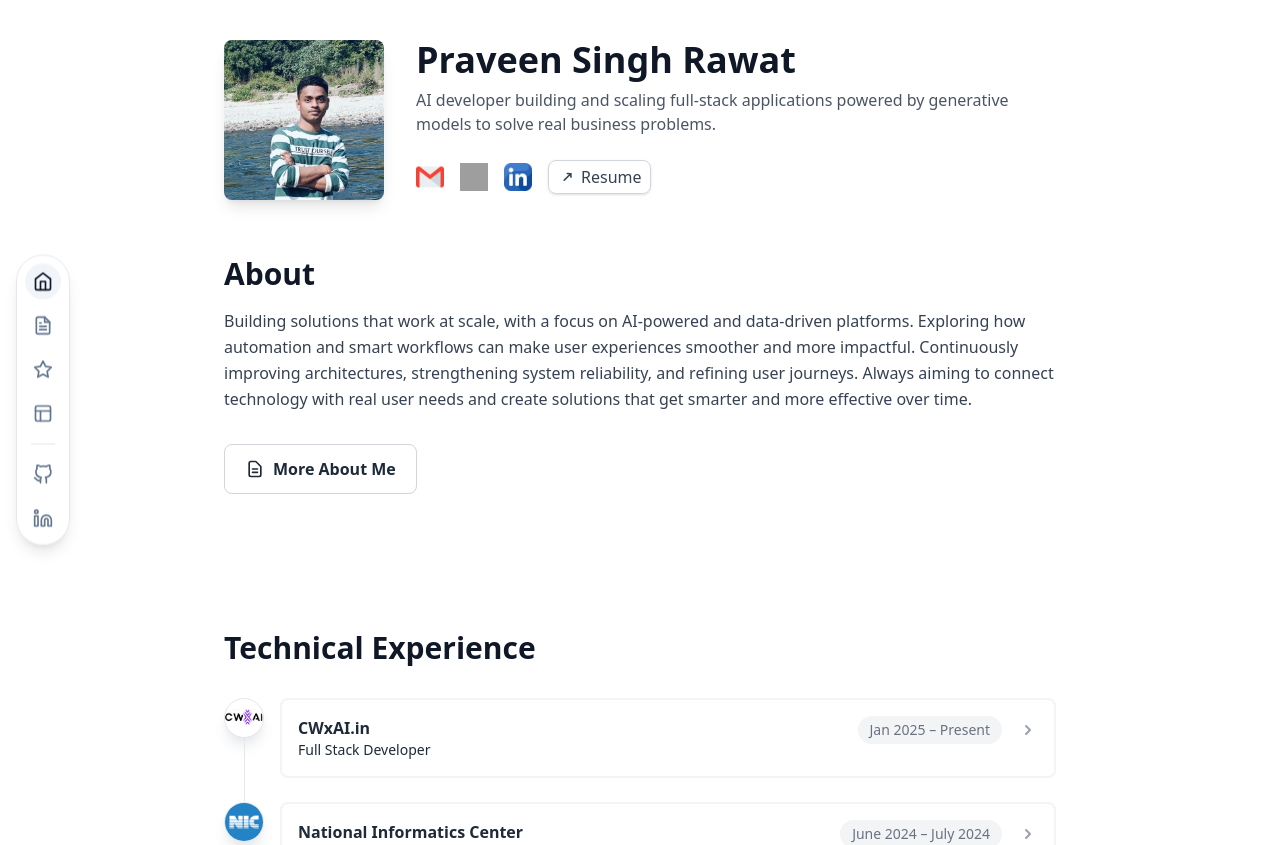
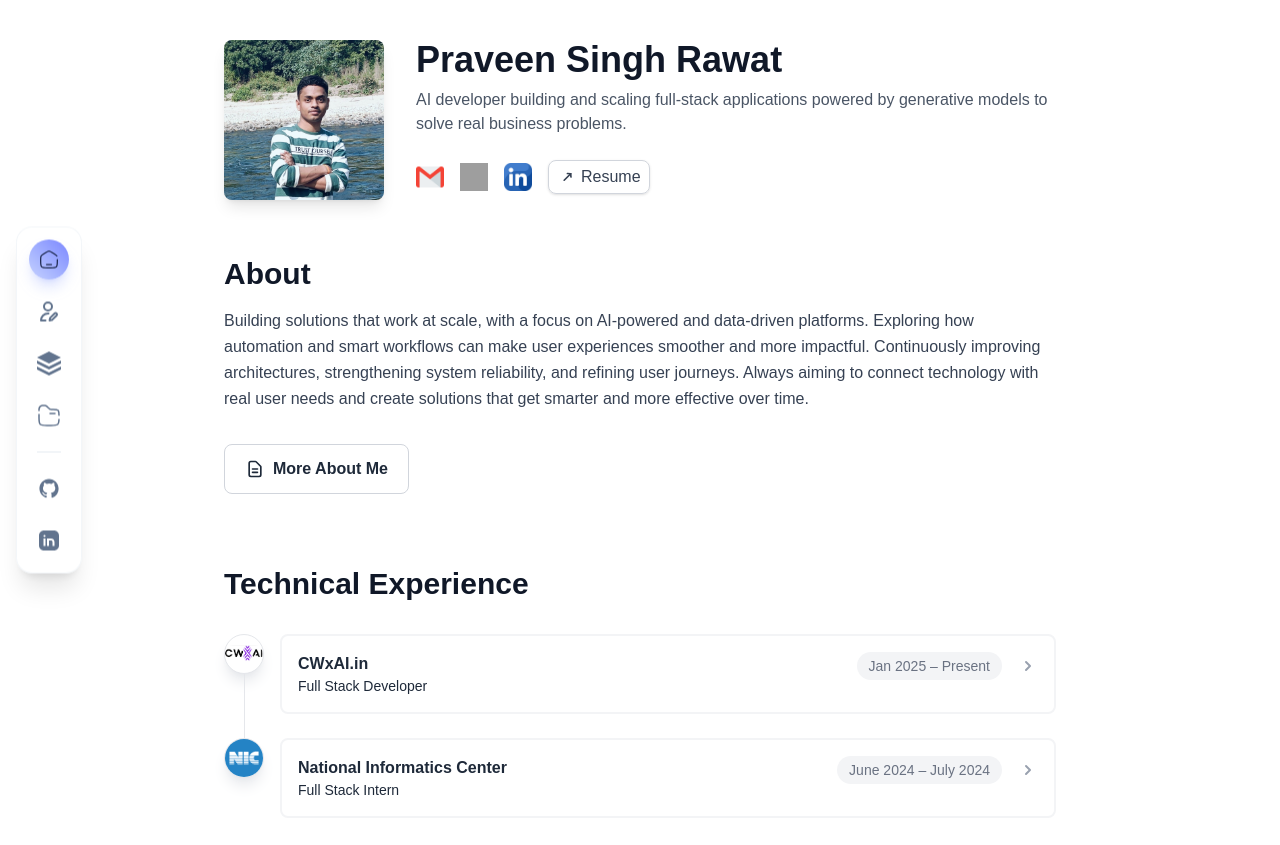
Before and after one commit to psrwt/portfolio, a Next.js app: page / in a window 1280 px wide. Shown: the top 845 px of the page. Built offline with nearby package versions, Linux system fonts and the light colour scheme; grey boxes are pictures that could not be loaded.

Commit message:
everything good

```diff
--- a/package.json
+++ b/package.json
@@ -9,6 +9,7 @@
     "lint": "next lint"
   },
   "dependencies": {
+    "@next/font": "^14.2.15",
     "framer-motion": "^12.23.12",
     "next": "15.4.6",
     "react": "19.1.0",
--- a/src/app/page.tsx
+++ b/src/app/page.tsx
@@ -1,5 +1,4 @@
 "use client";
-// Import the necessary React hooks
 import { useState, useEffect, useRef } from "react";
 import { FloatingNav } from "@/components/FloatingNav";
 import Hero from "@/components/Hero";
@@ -9,10 +8,8 @@ import TechStack from "@/components/TechStack";
 import { motion } from "framer-motion";
 
 export default function Home() {
-  // State to track the currently active section
-  const [activeSection, setActiveSection] = useState('home');
+  const [activeSection, setActiveSection] = useState("home");
 
-  // Create refs to attach to each section element
   const sectionRefs = {
     home: useRef<HTMLElement>(null),
     experience: useRef<HTMLElement>(null),
@@ -20,65 +17,118 @@ export default function Home() {
     projects: useRef<HTMLElement>(null),
   };
 
-  // This effect sets up the Intersection Observer to watch the sections
   useEffect(() => {
     const observer = new IntersectionObserver(
       (entries) => {
         entries.forEach((entry) => {
           if (entry.isIntersecting) {
-            setActiveSection(entry.target.id);
+            const id = entry.target.id;
+            setActiveSection(id);
           }
         });
       },
-      // --- THE FIX IS HERE ---
       {
-        // OLD: threshold: 0.5
-        // A lower threshold makes the update trigger as soon as a section
-        // comes into view, fixing the lag.
-        threshold: 0.2,
+        root: null,
+        rootMargin: "-50% 0px -50% 0px",
+        threshold: 0,
       }
     );
 
     Object.values(sectionRefs).forEach((ref) => {
-      if (ref.current) {
-        observer.observe(ref.current);
-      }
+      if (ref.current) observer.observe(ref.current);
     });
+
+    const initial = Object.entries(sectionRefs).find(
+      ([, ref]) =>
+        ref.current &&
+        ref.current.getBoundingClientRect().top <= window.innerHeight / 2
+    );
+    if (initial) setActiveSection(initial[0]);
 
     return () => {
       Object.values(sectionRefs).forEach((ref) => {
-        if (ref.current) {
-          observer.unobserve(ref.current);
-        }
+        if (ref.current) observer.unobserve(ref.current);
       });
+      observer.disconnect();
     };
-  }, []); // Empty array ensures this runs only once
+  }, []);
+
+  const handleNavSelect = (id: string) => {
+    setActiveSection(id);
+    const el = document.getElementById(id);
+    if (el) {
+      el.scrollIntoView({ behavior: "smooth", block: "center" });
+    }
+  };
+
+  // Container: stagger children
+  const containerVariants = {
+    hidden: {},
+    show: {
+      transition: {
+        staggerChildren: 0.3,
+      },
+    },
+  };
+
+  // Section: upward + fade + blur
+  const sectionVariants = {
+    hidden: { opacity: 0, y: 40, filter: "blur(8px)" },
+    show: {
+      opacity: 1,
+      y: 0,
+      filter: "blur(0px)",
+      transition: {
+        duration: 0.8,
+        ease: "easeOut" as const, // TS-safe easing
+      },
+    },
+  };
 
   return (
     <main className="min-h-screen bg-white flex justify-center">
-      <div className="hidden sm:block">
-        {/* Pass the activeSection state down as the activeId prop */}
-        <FloatingNav activeId={activeSection} />
-      </div>
+      <FloatingNav activeId={activeSection} onSelect={handleNavSelect} />
 
+      {/* Page-wide fade-in */}
       <motion.div
-        initial={{ opacity: 0, y: 50, filter: "blur(5px)" }}
-        animate={{ opacity: 1, y: 0, filter: "blur(0px)" }}
-        transition={{ duration: 1, ease: "easeOut" }}
+        initial={{ opacity: 0 }}
+        animate={{ opacity: 1 }}
+        transition={{ duration: 1.2 }}
       >
-        {/* Attach the refs to the corresponding sections */}
-        <section id="home" ref={sectionRefs.home}>
-          <Hero />
-        </section>
-        <section id="experience" ref={sectionRefs.experience}>
-          <TechnicalExperience />
-        </section>
-        <section id="skills" ref={sectionRefs.skills}>
-          <TechStack />
-        </section>
-        <section id="projects" ref={sectionRefs.projects}>
-          <Projects />
-        </section>
+        {/* Section stack animation */}
+        <motion.div variants={containerVariants} initial="hidden" animate="show">
+          <motion.section
+            id="home"
+            ref={sectionRefs.home}
+            variants={sectionVariants}
+          >
+            <Hero />
+          </motion.section>
+
+          <motion.section
+            id="experience"
+            ref={sectionRefs.experience}
+            variants={sectionVariants}
+          >
+            <TechnicalExperience />
+          </motion.section>
+
+          <motion.section
+            id="skills"
+            ref={sectionRefs.skills}
+            variants={sectionVariants}
+          >
+            <TechStack />
+          </motion.section>
+
+          <motion.section
+            id="projects"
+            ref={sectionRefs.projects}
+            variants={sectionVariants}
+          >
+            <Projects />
+          </motion.section>
+        </motion.div>
       </motion.div>
     </main>
   );
--- a/src/components/FloatingNav.tsx
+++ b/src/components/FloatingNav.tsx
@@ -1,124 +1,274 @@
-'use client';
+"use client";
 
-import React, { useState, useRef } from 'react'; // Import useRef
-import { motion, AnimatePresence } from 'framer-motion';
-import Link from 'next/link';
-import type { ReactElement } from 'react';
+import React, { useState, useRef, ReactElement } from "react";
+import { motion, AnimatePresence } from "framer-motion";
 
-// --- Icon Components (Declared First) ---
+
 const HomeIcon = () => (
-  <svg width="20" height="20" viewBox="0 0 24 24" fill="none" stroke="currentColor" strokeWidth="2" strokeLinecap="round" strokeLinejoin="round"><path d="m3 9 9-7 9 7v11a2 2 0 0 1-2 2H5a2 2 0 0 1-2-2z"></path><polyline points="9 22 9 12 15 12 15 22"></polyline></svg>
-);
-const ExperienceIcon = () => (
-  <svg width="20" height="20" viewBox="0 0 24 24" fill="none" stroke="currentColor" strokeWidth="2" strokeLinecap="round" strokeLinejoin="round"><path d="M14 2H6a2 2 0 0 0-2 2v16a2 2 0 0 0 2 2h12a2 2 0 0 0 2-2V8z"></path><polyline points="14 2 14 8 20 8"></polyline><line x1="16" y1="13" x2="8" y2="13"></line><line x1="16" y1="17" x2="8" y2="17"></line><polyline points="10 9 9 9 8 9"></polyline></svg>
-);
-const SkillsIcon = () => (
-  <svg width="20" height="20" viewBox="0 0 24 24" fill="none" stroke="currentColor" strokeWidth="2" strokeLinecap="round" strokeLinejoin="round"><polygon points="12 2 15.09 8.26 22 9.27 17 14.14 18.18 21.02 12 17.77 5.82 21.02 7 14.14 2 9.27 8.91 8.26 12 2"></polygon></svg>
-);
-const ProjectsIcon = () => (
-    <svg width="20" height="20" viewBox="0 0 24 24" fill="none" stroke="currentColor" strokeWidth="2" strokeLinecap="round" strokeLinejoin="round"><rect x="3" y="3" width="18" height="18" rx="2" ry="2"></rect><line x1="3" y1="9" x2="21" y2="9"></line><line x1="9" y1="21" x2="9" y2="9"></line></svg>
-);
-const GitHubIcon = () => (
-  <svg width="20" height="20" viewBox="0 0 24 24" fill="none" stroke="currentColor" strokeWidth="2" strokeLinecap="round" strokeLinejoin="round"><path d="M9 19c-5 1.5-5-2.5-7-3m14 6v-3.87a3.37 3.37 0 0 0-.94-2.61c3.14-.35 6.44-1.54 6.44-7A5.44 5.44 0 0 0 20 4.77 5.07 5.07 0 0 0 19.91 1S18.73.65 16 2.48a13.38 13.38 0 0 0-7 0C6.27.65 5.09 1 5.09 1A5.07 5.07 0 0 0 5 4.77a5.44 5.44 0 0 0-1.5 3.78c0 5.42 3.3 6.61 6.44 7A3.37 3.37 0 0 0 9 18.13V22"></path></svg>
-);
-const LinkedInIcon = () => (
-  <svg width="20" height="20" viewBox="0 0 24 24" fill="none" stroke="currentColor" strokeWidth="2" strokeLinecap="round" strokeLinejoin="round"><path d="M16 8a6 6 0 0 1 6 6v7h-4v-7a2 2 0 0 0-2-2 2 2 0 0 0-2 2v7h-4v-7a6 6 0 0 1 6-6z"></path><rect x="2" y="9" width="4" height="12"></rect><circle cx="4" cy="4" r="2"></circle></svg>
+  <svg width="20" height="20" viewBox="0 0 24 24" fill="none"
+    xmlns="http://www.w3.org/2000/svg">
+    <path
+      d="M22 12.2039V13.725C22 17.6258 22 19.5763 20.8284 20.7881C19.6569 22 17.7712 22 14 22H10C6.22876 22 4.34315 22 3.17157 20.7881C2 19.5763 2 17.6258 2 13.725V12.2039C2 9.91549 2 8.77128 2.5192 7.82274C3.0384 6.87421 3.98695 6.28551 5.88403 5.10813L7.88403 3.86687C9.88939 2.62229 10.8921 2 12 2C13.1079 2 14.1106 2.62229 16.116 3.86687L18.116 5.10812C20.0131 6.28551 20.9616 6.87421 21.4808 7.82274"
+      stroke="#1C274C"
+      strokeWidth="1.5"
+      strokeLinecap="round"
+    />
+    <path d="M15 18H9" stroke="#1C274C" strokeWidth="1.5" strokeLinecap="round" />
+  </svg>
 );
 
-// --- Type Definitions ---
+const ExperienceIcon = ({ width = "24", height = "24" }) => (
+  <svg
+    viewBox="0 0 24 24"
+    fill="none"
+    xmlns="http://www.w3.org/2000/svg"
+    width={width}
+    height={height}
+  >
+    <path
+      d="M8.5 21H4C4 17.134 7.13401 14 11 14C11.1681 14 11.3348 14.0059 11.5 14.0176M15 7C15 9.20914 13.2091 11 11 11C8.79086 11 7 9.20914 7 7C7 4.79086 8.79086 3 11 3C13.2091 3 15 4.79086 15 7ZM12.5898 21L14.6148 20.595C14.7914 20.5597 14.8797 20.542 14.962 20.5097C15.0351 20.4811 15.1045 20.4439 15.1689 20.399C15.2414 20.3484 15.3051 20.2848 15.4324 20.1574L19.5898 16C20.1421 15.4477 20.1421 14.5523 19.5898 14C19.0376 13.4477 18.1421 13.4477 17.5898 14L13.4324 18.1574C13.3051 18.2848 13.2414 18.3484 13.1908 18.421C13.1459 18.4853 13.1088 18.5548 13.0801 18.6279C13.0478 18.7102 13.0302 18.7985 12.9948 18.975L12.5898 21Z"
+      stroke="currentColor"
+      strokeWidth="2"
+      strokeLinecap="round"
+      strokeLinejoin="round"
+    />
+  </svg>
+);
+
+const StackIcon = ({ width = "24", height = "24" }) => (
+  <svg
+    xmlns="http://www.w3.org/2000/svg"
+    width={width}
+    height={height}
+    viewBox="0 0 16 16"
+    fill="currentColor"
+  >
+    <path
+      d="M0 10l8 4 8-4v2l-8 4-8-4v-2zm0-4l8 4 8-4v2l-8 4-8-4V6zm8-6l8 4-8 4-8-4 8-4z"
+      fillRule="evenodd"
+    />
+  </svg>
+);
+
+const ProjectsIcon = ({ width = "24", height = "24" }) => (
+  <svg
+    width={width}
+    height={height}
+    viewBox="0 0 24 24"
+    fill="none"
+    xmlns="http://www.w3.org/2000/svg"
+  >
+    <path
+      d="M18 10L13 10"
+      stroke="currentColor"
+      strokeWidth="1.5"
+      strokeLinecap="round"
+    />
+    <path
+      d="M22 11.7979C22 9.16554 22 7.84935 21.2305 6.99383C21.1598 6.91514 21.0849 6.84024 21.0062 6.76946C20.1506 6 18.8345 6 16.2021 6H15.8284C14.6747 6 14.0979 6 13.5604 5.84678C13.2651 5.7626 12.9804 5.64471 12.7121 5.49543C12.2237 5.22367 11.8158 4.81578 11 4L10.4497 3.44975C10.1763 3.17633 10.0396 3.03961 9.89594 2.92051C9.27652 2.40704 8.51665 2.09229 7.71557 2.01738C7.52976 2 7.33642 2 6.94975 2C6.06722 2 5.62595 2 5.25839 2.06935C3.64031 2.37464 2.37464 3.64031 2.06935 5.25839C2 5.62595 2 6.06722 2 6.94975M21.9913 16C21.9554 18.4796 21.7715 19.8853 20.8284 20.8284C19.6569 22 17.7712 22 14 22H10C6.22876 22 4.34315 22 3.17157 20.8284C2 19.6569 2 17.7712 2 14V11"
+      stroke="currentColor"
+      strokeWidth="1.5"
+      strokeLinecap="round"
+    />
+  </svg>
+);
+
+const GitHubIcon = () => (
+  <svg
+    viewBox="0 0 24 24"
+    xmlns="http://www.w3.org/2000/svg"
+    width="20"
+    height="20"
+    fill="currentColor"
+  >
+    <path d="M12 .5C5.65.5.5 5.65.5 12c0 5.1 3.29 9.42 7.86 10.96.58.1.8-.25.8-.56v-2c-3.2.7-3.87-1.37-3.87-1.37-.53-1.34-1.3-1.7-1.3-1.7-1.06-.73.08-.72.08-.72 1.18.08 1.8 1.22 1.8 1.22 1.04 1.78 2.73 1.26 3.4.96.1-.76.41-1.27.75-1.56-2.56-.3-5.26-1.28-5.26-5.7 0-1.26.45-2.3 1.2-3.11-.12-.3-.52-1.52.11-3.17 0 0 .97-.31 3.18 1.2a11.1 11.1 0 0 1 5.8 0c2.2-1.5 3.17-1.2 3.17-1.2.63 1.65.23 2.87.12 3.17.75.81 1.2 1.85 1.2 3.1 0 4.44-2.7 5.4-5.28 5.7.42.36.8 1.06.8 2.15v3.18c0 .31.22.67.8.56A10.98 10.98 0 0 0 23.5 12c0-6.35-5.15-11.5-11.5-11.5Z" />
+  </svg>
+);
+
+const LinkedInIcon = ({ height = "24", width = "24" }) => (
+  <svg
+    xmlns="http://www.w3.org/2000/svg"
+    fill="currentColor"
+    viewBox="0 0 48 48"
+    height={height}
+    width={width}
+  >
+    <path fill="none" d="M0 0h48v48H0z" />
+    <path d="M34 4H14C8.5 4 4 8.5 4 14v20c0 5.5 4.5 10 10 10h20c5.5 0 10-4.5 10-10V14c0-5.5-4.5-10-10-10zM17 35h-4V20h4v15zm-2-18c-1.1 0-2-.9-2-2s.9-2 2-2 2 .9 2 2c0 1.1-.9 2-2 2zm20 18h-4v-7.5c0-2.5-1-3.6-3-3.6L24 24v11h-4V20l8-.2c3.4 0 7 2 7 7.6V35z" />
+  </svg>
+);
+
+// ---------------- TYPES & DATA ----------------
 type NavItem = {
   id: string;
   name: string;
   href: string;
   icon: ReactElement;
   external?: boolean;
-  type?: never;
 };
-type NavDivider = {
-  type: 'divider';
-  id?: never;
-  name?: never;
+type NavDivider = { type: "divider" };
+
+const navItems: (NavItem | NavDivider)[] = [
+  { id: "home", name: "Home", href: "#home", icon: <HomeIcon /> },
+  { id: "experience", name: "Experience", href: "#experience", icon: <ExperienceIcon /> },
+  { id: "skills", name: "Skills", href: "#skills", icon: <StackIcon /> },
+  { id: "projects", name: "Projects", href: "#projects", icon: <ProjectsIcon /> },
+  { type: "divider" },
+  { id: "github", name: "GitHub", href: "https://github.com/PraveenSRawatGithub", icon: <GitHubIcon />, external: true },
+  { id: "linkedin", name: "LinkedIn", href: "https://linkedin.com/in/praveensinghrawat", icon: <LinkedInIcon />, external: true },
+];
+
+const isNavItem = (i: NavItem | NavDivider): i is NavItem => "id" in i;
+const isDivider = (i: NavItem | NavDivider): i is NavDivider => "type" in i;
+
+// Make this return typed predicate so `item` below is NavItem | undefined
+const getItemNameById = (id: string | undefined) => {
+  if (!id) return "";
+  const item = navItems.find((i): i is NavItem => isNavItem(i) && i.id === id);
+  return item?.name ?? "";
 };
 
-// --- Navigation Data ---
-const navItems: (NavItem | NavDivider)[] = [
-  { id: 'home', name: 'Home', href: '#home', icon: <HomeIcon /> },
-  { id: 'experience', name: 'Experience', href: '#experience', icon: <ExperienceIcon /> },
-  { id: 'skills', name: 'Skills', href: '#skills', icon: <SkillsIcon /> },
-  { id: 'projects', name: 'Projects', href: '#projects', icon: <ProjectsIcon /> },
-  { type: 'divider' },
-  { id: 'github', name: 'GitHub', href: 'https://github.com/PraveenSRawatGithub', icon: <GitHubIcon />, external: true },
-  // CORRECTED: The name is now 'LinkedIn'
-  { id: 'linkedin', name: 'LinkedIn', href: 'https://linkedin.com/in/praveensinghrawat', icon: <LinkedInIcon />, external: true },
-];
-
-// --- Main Component ---
-export function FloatingNav({ activeId }: { activeId: string }) {
-  // Store the top position in state along with the ID
-  const [hoveredItem, setHoveredItem] = useState<{ id: string; top: number } | null>(null);
-  const navRef = useRef<HTMLDivElement>(null); // Ref for the main nav container
+// ---------------- COMPONENT ----------------
+export function FloatingNav({
+  activeId,
+  onSelect,
+}: {
+  activeId: string;
+  onSelect: (id: string) => void;
+}) {
+  const [hoveredItem, setHoveredItem] = useState<{ id: string; top?: number; isMobile?: boolean } | null>(null);
+  const [isDrawerOpen, setIsDrawerOpen] = useState(false);
+  const navRef = useRef<HTMLDivElement>(null);
 
   return (
-    <nav
-      className="fixed top-1/2 left-4 -translate-y-1/2 z-50"
+    <>
+      <motion.nav
+        initial={{ opacity: 0, x: -40 }}
+        animate={{ opacity: 1, x: 0 }}
+        transition={{ duration: 0.6, ease: "easeOut" }}
+        className="hidden md:block fixed top-1/2 left-4 -translate-y-1/2 z-50"
         onMouseLeave={() => setHoveredItem(null)}
       >
         <AnimatePresence>
-        {hoveredItem && (
+          {hoveredItem && !hoveredItem.isMobile && (
             <motion.div
               layoutId="tooltip"
-            initial={{ opacity: 0, x: -10 }}
-            animate={{ opacity: 1, x: 0 }}
-            exit={{ opacity: 0, x: -10 }}
+              initial={{ opacity: 0, y: 10, scale: 0.95 }}
+              animate={{ opacity: 1, y: 0, scale: 1 }}
+              exit={{ opacity: 0, y: 10, scale: 0.95 }}
               transition={{ duration: 0.2 }}
-            className="absolute left-full ml-4 px-3 py-1.5 bg-slate-800 text-white text-sm font-semibold rounded-md shadow-lg whitespace-nowrap"
-            // Use the stored `top` value for perfect positioning
-            style={{ top: hoveredItem.top, transform: 'translateY(8px)' }}
+              className="absolute left-full ml-4 px-3 py-1.5 bg-slate-900/90 text-white text-sm font-semibold rounded-lg shadow-xl backdrop-blur-md"
+              style={{ top: hoveredItem.top }}
             >
-            {navItems.find(item => item.id === hoveredItem.id)?.name}
+              {getItemNameById(hoveredItem.id)}
             </motion.div>
           )}
         </AnimatePresence>
 
         <div
-        ref={navRef} // Attach ref to the container
-        className="flex flex-col items-center gap-2 p-2 bg-white/70 backdrop-blur-md border border-slate-200 rounded-full shadow-lg"
+          ref={navRef}
+          className="flex flex-col items-center gap-3 p-3 bg-white/30 backdrop-blur-xl border border-slate-200/40 rounded-2xl shadow-xl"
         >
-        {navItems.map((item, index) =>
-          item.type === 'divider' ? (
-            <div key={`divider-${index}`} className="w-6 h-px bg-slate-200 my-1" />
-          ) : (
-            <Link
-              key={item.id}
-              href={item.href}
-              target={item.external ? '_blank' : undefined}
-              rel={item.external ? 'noopener noreferrer' : undefined}
+          {navItems.map((item, index) => {
+            // EXPLICIT branching ensures TS narrows the type correctly
+            if (isDivider(item)) {
+              return <div key={`divider-${index}`} className="w-6 h-px bg-slate-300/50 my-1" />;
+            }
+
+            // `item` is narrowed to NavItem here
+            const nav = item;
+
+            return (
+              <motion.button
+                whileHover={{ scale: 1.15 }}
+                whileTap={{ scale: 0.95 }}
+                key={nav.id}
+                onClick={(e) => {
+                  if (nav.external) {
+                    window.open(nav.href, "_blank", "noopener,noreferrer");
+                    return;
+                  }
+                  e.preventDefault();
+                  onSelect(nav.id);
+                }}
                 onMouseEnter={(e) => {
-                // Get the actual position of the hovered link
-                const linkElement = e.currentTarget as HTMLAnchorElement;
-                const top = linkElement.offsetTop;
-                setHoveredItem({ id: item.id, top: top });
+                  const btn = e.currentTarget as HTMLButtonElement;
+                  setHoveredItem({ id: nav.id, top: btn.offsetTop });
                 }}
-              aria-label={item.name}
-              className="relative w-9 h-9 flex items-center justify-center rounded-full cursor-pointer focus:outline-none"
+                aria-label={nav.name}
+                className="relative w-10 h-10 flex items-center justify-center rounded-full cursor-pointer focus:outline-none bg-transparent"
               >
-              {activeId === item.id && (
+                {activeId === nav.id && (
                   <motion.div
                     layoutId="active-indicator"
-                  className="absolute inset-0 bg-slate-100 rounded-full z-0"
-                  transition={{ type: 'spring', stiffness: 350, damping: 30 }}
+                    className="absolute inset-0 rounded-full bg-gradient-to-tr from-indigo-200 to-indigo-400 shadow-lg shadow-indigo-300/40"
+                    transition={{ type: "spring", stiffness: 300, damping: 25 }}
                   />
                 )}
+                <span
+                  className={`relative z-10 transition-colors duration-300 ${activeId === nav.id ? "text-indigo-700" : "text-slate-500 hover:text-slate-900"
+                    }`}
+                >
+                  {nav.icon}
+                </span>
+              </motion.button>
+            );
+          })}
+        </div>
+      </motion.nav>
 
-              <span className={`relative z-10 transition-colors duration-200 ${
-                activeId === item.id ? 'text-slate-900' : 'text-slate-500 hover:text-slate-900'
-              }`}>
-                {item.icon}
-              </span>
-            </Link>
-          )
+      {/* ---------------- MOBILE NAV ---------------- */}
+      <div className="md:hidden fixed top-4 right-4 z-50">
+        {/* Hamburger */}
+        <div className="relative">
+          <button
+            onClick={() => setIsDrawerOpen((prev) => !prev)}
+            className="p-2 rounded-lg bg-white/70 backdrop-blur-md shadow-md border border-slate-200"
+          >
+            <div className="w-5 h-0.5 bg-slate-800 mb-1" />
+            <div className="w-5 h-0.5 bg-slate-800 mb-1" />
+            <div className="w-5 h-0.5 bg-slate-800" />
+          </button>
+
+          <AnimatePresence>
+            {isDrawerOpen && (
+              <motion.div
+                initial={{ opacity: 0, y: -10 }}
+                animate={{ opacity: 1, y: 0 }}
+                exit={{ opacity: 0, y: -10 }}
+                transition={{ duration: 0.2 }}
+                className="absolute right-0 mt-2 w-48 rounded-xl bg-white shadow-xl p-3 z-50"
+              >
+                {/* filter(isNavItem) returns NavItem[] because isNavItem is a type predicate */}
+                {navItems.filter(isNavItem).map((nav, index) => (
+                  <motion.button
+                    key={nav.id}
+                    initial={{ opacity: 0, x: 10 }}
+                    animate={{ opacity: 1, x: 0 }}
+                    exit={{ opacity: 0, x: 10 }}
+                    transition={{ delay: index * 0.1, duration: 0.2 }}
+                    onClick={(e) => {
+                      if (nav.external) {
+                        window.open(nav.href, "_blank", "noopener,noreferrer");
+                      } else {
+                        e.preventDefault();
+                        onSelect(nav.id);
+                      }
+                      setIsDrawerOpen(false);
+                    }}
+                    className={`w-full text-left text-base font-medium px-3 py-2 rounded-md transition-colors ${activeId === nav.id
+                      ? "text-green-700 bg-green-50"
+                      : "text-slate-700 hover:bg-slate-100"
+                      }`}
+                  >
+                    {nav.name}
+                  </motion.button>
+                ))}
+              </motion.div>
             )}
+          </AnimatePresence>
         </div>
-    </nav>
+      </div>
+    </>
   );
 }
--- a/src/components/Hero.tsx
+++ b/src/components/Hero.tsx
@@ -3,7 +3,7 @@ import Image from 'next/image';
 
 const Hero: NextPage = () => {
     return (
-        <div className="max-w-4xl mx-auto px-4 sm:px-6 lg:px-8 py-6 sm:py-10 bg-white rounded-lg font-sans">
+        <div className="max-w-4xl mx-auto px-4 sm:px-6 lg:px-8 py-6 sm:py-10 bg-white rounded-lg">
             <div className="flex flex-col md:flex-row items-start gap-6 sm:gap-8">
 
                 <div className="w-32 h-32 sm:w-40 sm:h-40 flex-shrink-0 rounded-lg overflow-hidden shadow-lg mx-auto md:mx-0">
--- a/src/components/Projects.tsx
+++ b/src/components/Projects.tsx
@@ -65,7 +65,7 @@ const ProjectCard: React.FC<{ project: Project }> = ({ project }) => (
             <h3 className="text-lg font-bold text-slate-800">{project.title}</h3>
             <p className="mt-1 text-sm text-slate-500">{project.date}</p>
 
-            <p className="mt-4 text-sm text-slate-600 leading-relaxed">{project.description}</p>
+            <p className="mt-4 text-sm text-slate-600 leading-relaxed font-sans">{project.description}</p>
         </div>
         <div className="mt-6">
             <div className="flex flex-wrap gap-2 mb-6">
@@ -111,7 +111,7 @@ const ProjectCard: React.FC<{ project: Project }> = ({ project }) => (
 
 const Projects: NextPage = () => {
     return (
-        <div className="bg-white max-w-5xl mx-auto px-4 sm:px-6 lg:px-8 py-16 sm:py-24 font-sans">
+        <div className="bg-white max-w-5xl mx-auto px-4 sm:px-6 lg:px-8 py-16 sm:py-24">
             <div className="text-center">
                 <h2 className="text-4xl sm:text-5xl font-bold text-slate-900 tracking-tight">
                     Check out my projects.
--- a/src/components/TechStack.tsx
+++ b/src/components/TechStack.tsx
@@ -109,7 +109,7 @@ const TechnicalSkills: NextPage = () => {
     const currentCategoryData = skillsData.find(cat => cat.title === activeCategory);
 
     return (
-        <div className="bg-white max-w-4xl mx-auto px-4 sm:px-6 lg:px-8 py-8 sm:py-12 font-sans mt-12">
+        <div className="bg-white max-w-4xl mx-auto px-4 sm:px-6 lg:px-8 py-8 sm:py-12 mt-12">
             <h1 className='text-3xl sm:text-4xl text-center text-gray-900 font-bold mb-8 sm:mb-12'>Tech Stack.</h1>
 
 
--- a/src/components/TechnicalExperience.tsx
+++ b/src/components/TechnicalExperience.tsx
@@ -102,7 +102,7 @@ const ExperienceItem: FC<ExperienceItemProps> = ({ experience, isLast }) => {
 
 const TechnicalExperience: FC = () => {
   return (
-    <div className="bg-white max-w-4xl mx-auto px-3 sm:px-6 lg:px-8 py-6 sm:py-12 font-sans mt-8 sm:mt-12">
+    <div className="bg-white max-w-4xl mx-auto px-4 sm:px-6 lg:px-8 py-6 sm:py-8 mt-8 sm:mt-0">
       <h2 className="text-2xl sm:text-3xl text-gray-900 font-bold mb-6 sm:mb-8">Technical Experience</h2>
       <div>
         {experiencesData.map((exp, index) => (
```
Also changed, not shown: src/app/layout.tsx (+6 -11 lines), 1 other file (tests, documents, lock files or other folders). Lines whose indentation alone changed are shown as unchanged.
